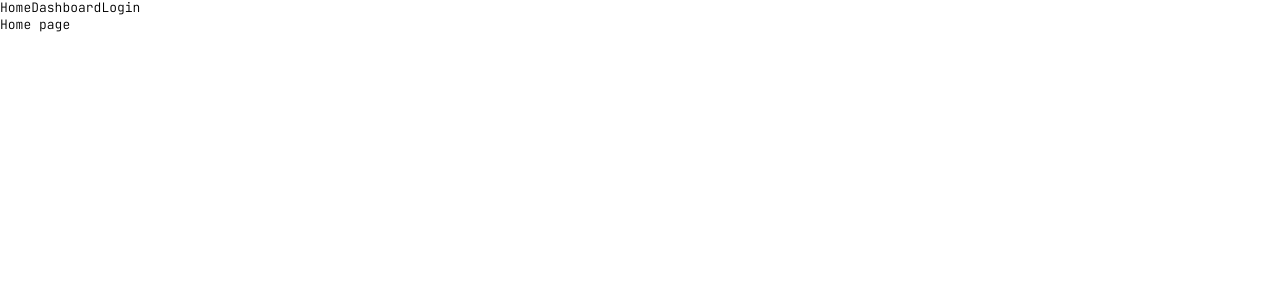
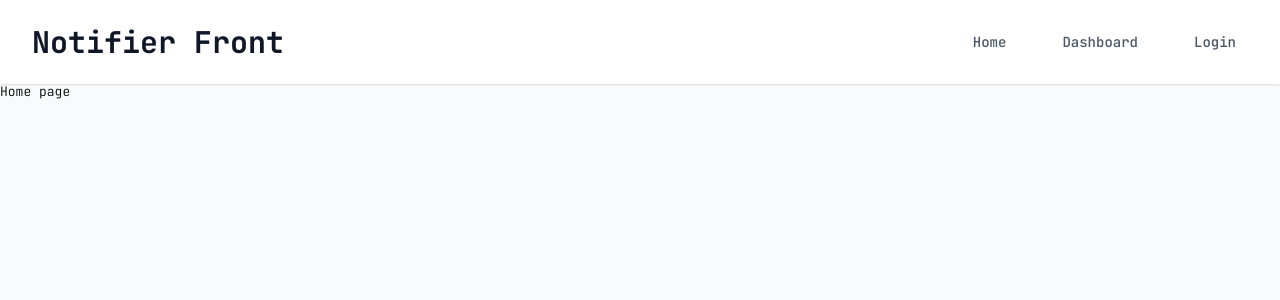
Before and after one commit to rober0xf/notifier-front, a Vue app: page / in a window 1280 px wide. Shown: the top 300 px of the page. Built offline with nearby package versions, Linux system fonts and the light colour scheme.

Commit message:
global styling

```diff
--- a/src/App.vue
+++ b/src/App.vue
@@ -3,17 +3,33 @@ import { RouterLink, RouterView } from 'vue-router'
 </script>
 
 <template>
-  <header>
-    <div class="wrapper">
-      <nav>
-        <RouterLink to="/">Home</RouterLink>
-        <RouterLink to="/dashboard">Dashboard</RouterLink>
-        <RouterLink to="/login">Login</RouterLink>
-      </nav>
-    </div>
-  </header>
+  <div class="min-h-screen bg-gray-50">
+    <header class="bg-white shadow-sm">
+      <div class="mx-auto max-w-7xl px-4 sm:px-6 lg:px-8">
+        <div class="flex items-center justify-between py-6">
+          <h1 class="text-3xl font-bold text-gray-900">Notifier Front</h1>
+          <nav class="flex space-x-8">
+            <RouterLink to="/" class="rounded-md px-3 py-2 text-sm font-medium text-gray-600 hover:text-gray-900">Home</RouterLink>
+            <RouterLink to="/dashboard" class="rounded-md px-3 py-2 text-sm font-medium text-gray-600 hover:text-gray-900">Dashboard</RouterLink>
+            <RouterLink to="/login" class="rounded-md px-3 py-2 text-sm font-medium text-gray-600 hover:text-gray-900">Login</RouterLink>
+          </nav>
+        </div>
+      </div>
+    </header>
 
-  <RouterView />
+    <main>
+      <RouterView />
+    </main>
+  </div>
 </template>
 
-<style scoped></style>
+<style>
+@import url('https://fonts.googleapis.com/css2?family=JetBrains+Mono:ital,wght@0,100..800;1,100..800&display=swap');
+
+body {
+  font-family: 'JetBrains Mono', monospace;
+  font-size: 13px;
+  line-height: 1.3;
+  font-weight: 300;
+}
+</style>
```
